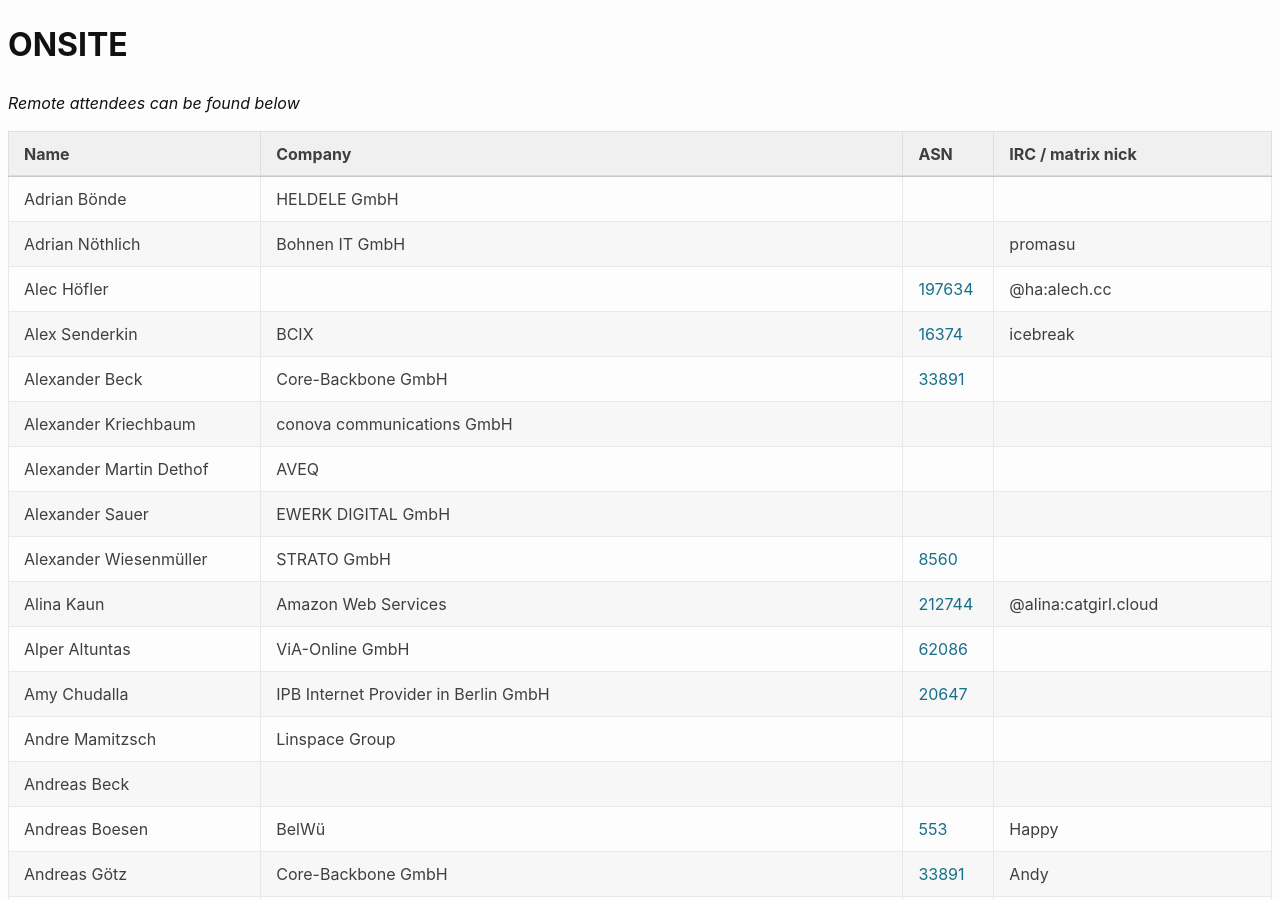
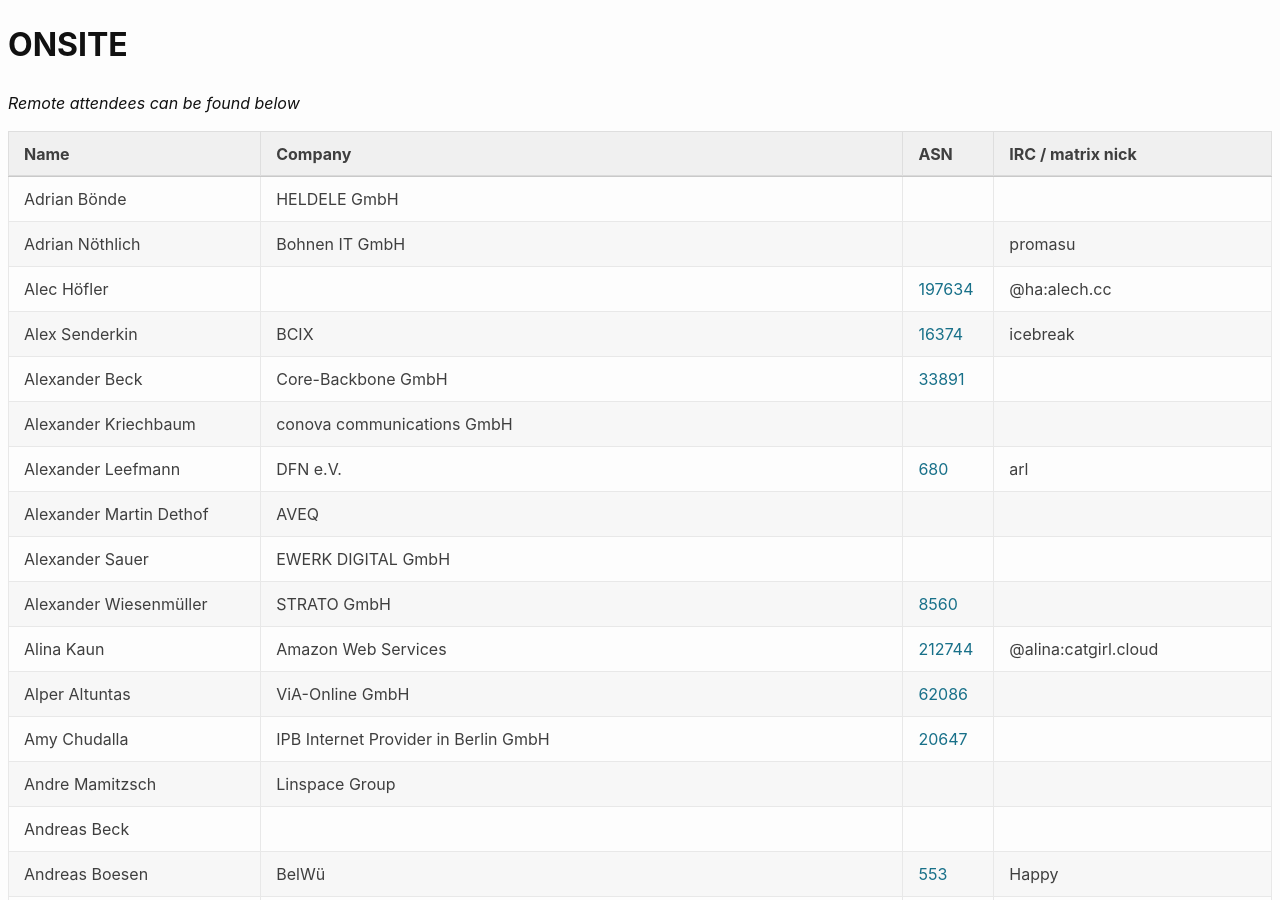
Before and after one commit to denog/pretix-attendeelist, a Jekyll site: the page built from denog17/index.markdown, in a window 1280 px wide and 900 px high. Built offline with Jekyll 4.4.1, drawn with Linux system fonts in a browser that asks for light colours; some of the changed text lies outside the part shown.

Commit message:
Latest data: Mon Aug 11 10:11:13 UTC 2025

```diff
--- a/_data/attendees_denog17_onsite.json
+++ b/_data/attendees_denog17_onsite.json
@@ -28,6 +28,12 @@
     "company": "conova communications GmbH",
     "irc": null,
     "asn": null
+  },
+  {
+    "name": "Alexander Leefmann",
+    "company": "DFN e.V.",
+    "irc": "arl",
+    "asn": "680"
   },
   {
     "name": "Alexander Martin Dethof",
@@ -954,6 +960,12 @@
     "asn": "48596"
   },
   {
+    "name": "Luca Strick",
+    "company": null,
+    "irc": "strifel",
+    "asn": "207510"
+  },
+  {
     "name": "Luiz Amaral",
     "company": "InnoGames",
     "irc": null,
```
